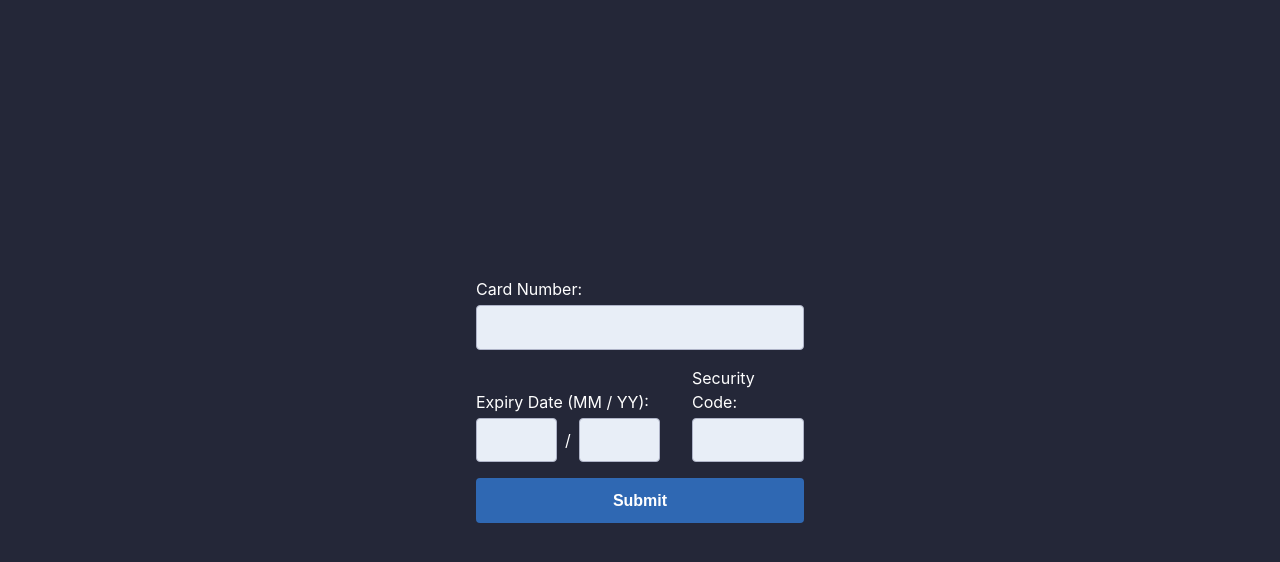
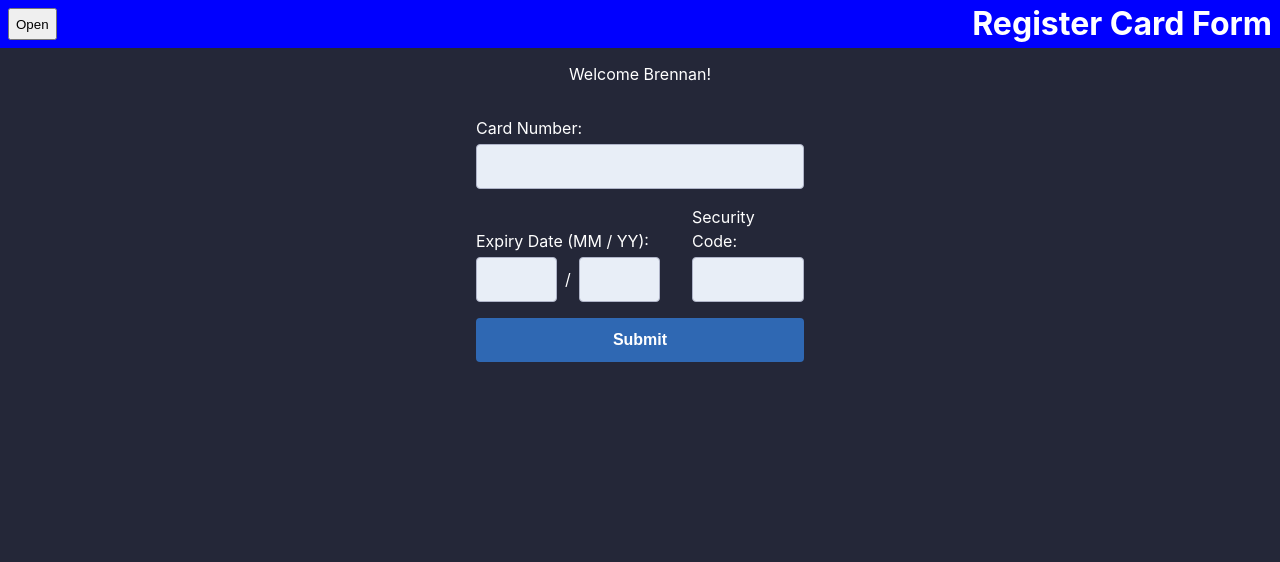
Before and after one commit to polarathene/career-test-webdev-asb, a React (Create React App) app: page / in a window 1280 px wide. Shown: the top 562 px of the page. Built offline with nearby package versions, Linux system fonts and the light colour scheme.

Commit message:
Add basic nav menu
Meets the base requirements of the Lo-Fi and navigation specs provided by the test assignment. Except the page content being hidden when the menu is opened.

```diff
--- a/src/App.scss
+++ b/src/App.scss
@@ -1,16 +1,12 @@
-@import-normalize;
-
-*, *::after, *::before {
-  box-sizing: border-box;
-}
-
 .App {
   color: white;
   background-color: #242738;
 
+  min-width: 180px;
   min-height: 100vh;
+
   display: flex;
   flex-direction: column;
   align-items: center;
-  justify-content: center;
+  justify-content: flex-start;
 }
--- a/src/App.tsx
+++ b/src/App.tsx
@@ -1,11 +1,12 @@
-import React from 'react';
-import './App.scss';
-import Form from './components/cc-form'
+import './App.scss'
+import Page from './views/register-cc'
+import NavBar from './components/navbar'
 
 function App() {
   return (
     <div className="App">
-      <Form />
+      <NavBar />
+      <Page />
     </div>
   )
 }
--- /dev/null
+++ b/src/components/navbar/index.tsx
@@ -0,0 +1,25 @@
+import React, { useState } from 'react'
+import styles from './styles.module.scss'
+
+export const NavMenu: React.FC<HTMLProps> = () => {
+  const [isOpen, setIsOpen] = useState(false)
+  const toggleMenu = () => setIsOpen(!isOpen)
+
+  return (
+    <header className={styles.header}>
+      <h1>{isOpen ? "Menu" : "Register Card Form"}</h1>
+      <nav className={styles.navbar}>
+        <button onClick={toggleMenu}>
+          {isOpen ? "<=" : "Open"}
+        </button>
+        <div style={{display: isOpen ? "block" : "none" }}>
+          <p>This is menu content.</p>
+        </div>
+      </nav>
+    </header>
+  )
+}
+
+type HTMLProps = React.HTMLAttributes<HTMLElement>
+
+export default NavMenu
--- /dev/null
+++ b/src/components/navbar/styles.module.scss
@@ -0,0 +1,57 @@
+.header {
+  position: relative;
+  width: 100%;
+  background-color: blue;
+
+  > h1 {
+    display: block;
+
+    position: absolute;
+    width: 100%;
+    height: 48px;
+    margin: 0;
+    padding: 0;
+    padding-right: 8px;
+
+    // At <210 px when menu is open, the h1 text starts to get clipped by the button
+    // Introducing padding-left allows for breaking h1 to two lines, but line-height
+    // results in overflowing the navbar height and with large gap between lines.
+    // Would require another media query to properly resolve..
+    font-size: 1rem; //16px
+    line-height: 48px;
+    text-align: right;
+
+    @media (min-width: 240px) {
+      // Roughly scales between the two sizes,
+      // calc can't use `*` or `/` to calculate a ratio based on viewport width..
+      font-size: 8vw;
+    }
+    @media (min-width: 360px) {
+      font-size: 2rem; //32px
+    }
+  }
+}
+
+.navbar {
+  // Required for making the button not blocked by the h1 layer.
+  position: relative;
+
+  > button {
+    cursor: pointer;
+    height: 32px;
+    margin: 8px;
+  }
+
+  // Content when revealed will push page content down.
+  > div {
+    margin: 0;
+    padding: 0;
+
+    background-color: green;
+
+    > p {
+      margin: 0;
+      padding: 8px;
+    }
+  }
+}
--- a/src/index.css
+++ b/src/index.css
@@ -1,3 +1,9 @@
+@import-normalize;
+
+*, *::after, *::before {
+  box-sizing: border-box;
+}
+
 body {
   margin: 0;
   font-family: -apple-system, BlinkMacSystemFont, 'Segoe UI', 'Roboto', 'Oxygen', 'Ubuntu', 'Cantarell', 'Fira Sans', 'Droid Sans', 'Helvetica Neue', sans-serif;
--- /dev/null
+++ b/src/views/register-cc.tsx
@@ -0,0 +1,11 @@
+import Form from '../components/cc-form'
+import styles from './styles.module.scss'
+
+export const Page = () => (
+  <div className={styles.page}>
+    <p>Welcome Brennan!</p>
+    <Form />
+  </div>
+)
+
+export default Page
--- /dev/null
+++ b/src/views/styles.module.scss
@@ -0,0 +1,5 @@
+.page {
+  > p {
+      text-align: center;
+  }
+}
```
